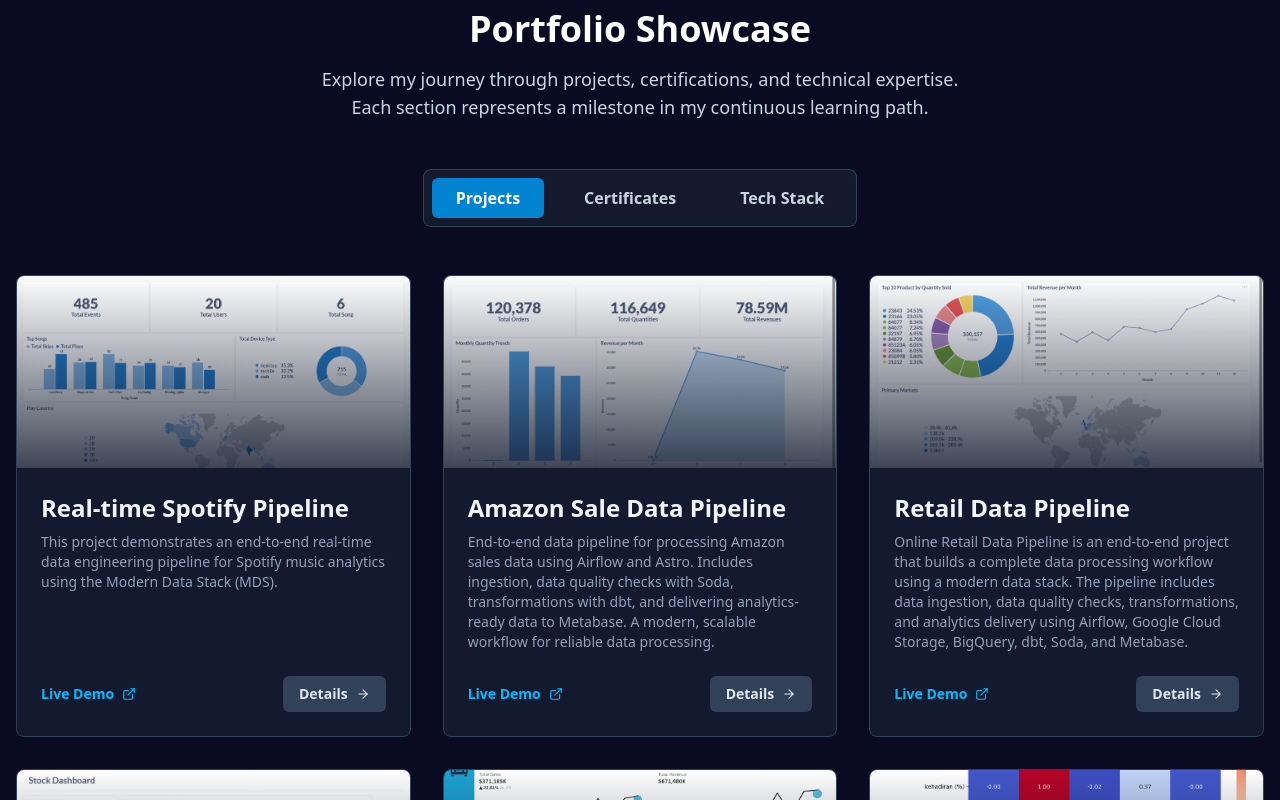
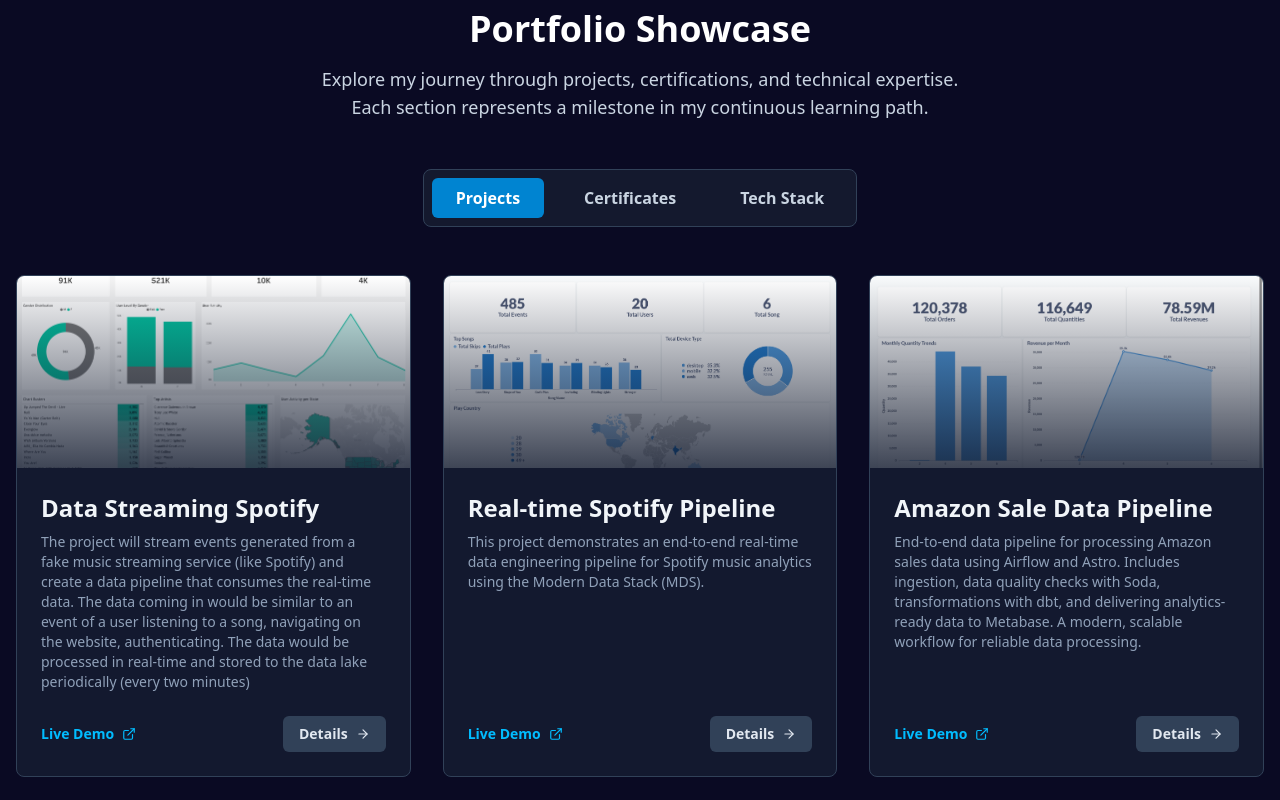
Before and after one commit to dikcoding/my-portofolio, a React (Vite) app: page / in a window 1280 px wide. Shown: the part 3390-4190 px from the top of the page. Built offline with nearby package versions, Linux system fonts and the light colour scheme.

Commit message:
feat: add project new

```diff
--- a/src/components/About.jsx
+++ b/src/components/About.jsx
@@ -11,7 +11,7 @@
   const stats = [
     {
       icon: <FaCode size={20} className="text-slate-400" />,
-      number: 14,
+      number: 15,
       title: "TOTAL PROJECTS",
       subtitle: "Innovative web solutions crafted",
     },
--- a/src/components/Portofolio.jsx
+++ b/src/components/Portofolio.jsx
@@ -31,6 +31,14 @@
 import { MdDashboard } from "react-icons/md";
 
 const projects = [
+  {
+    id: "streamify",
+    title: "Data Streaming Spotify",
+    description:
+      "The project will stream events generated from a fake music streaming service (like Spotify) and create a data pipeline that consumes the real-time data. The data coming in would be similar to an event of a user listening to a song, navigating on the website, authenticating. The data would be processed in real-time and stored to the data lake periodically (every two minutes)",
+    imageUrl: "/dshboard-spotify.png",
+    liveDemoUrl: "https://github.com/dikcoding/stream_data",
+  },
   {
     id: "realtime_spotify",
     title: "Real-time Spotify Pipeline",
--- a/src/components/pages/DetailProject.jsx
+++ b/src/components/pages/DetailProject.jsx
@@ -2,6 +2,39 @@
 import { useParams, useNavigate, Link } from "react-router-dom";
 
 const allProjectsData = {
+  streamify: {
+    title: "Data Streaming Spotify",
+    description:
+      "The project will stream events generated from a fake music streaming service (like Spotify) and create a data pipeline that consumes the real-time data. The data coming in would be similar to an event of a user listening to a song, navigating on the website, authenticating. The data would be processed in real-time and stored to the data lake periodically (every two minutes)",
+    techCount: 10,
+    featureCount: 10,
+    technologies: [
+      "Google Cloud Platform (GCP)",
+      "Terraform (Infrastructure as Code)",
+      "Docker & Docker Compose (Containerization)",
+      "Apache Kafka & Spark Streaming (Stream Processing)",
+      "Apache Airflow (Orchestration)",
+      "dbt (Data Transformation)",
+      "Google Cloud Storage (Data Lake)",
+      "BigQuery (Cloud Data Warehouse)",
+      "Google Data Studio (Data Visualization)",
+      "Python (Programming Language)",
+    ],
+    keyFeatures: [
+      "Simulates real-time music streaming events (song plays, navigation, authentication) from a fake streaming service.",
+      "Streams event data continuously to build a real-time data ingestion pipeline.",
+      "Processes streaming events in real-time before landing them into the Data Lake every two minutes.",
+      "Stores raw event data in the Data Lake for scalable and reliable storage.",
+      "Implements hourly batch processing jobs to transform raw data into structured analytical tables.",
+      "Applies transformation logic to create curated datasets for reporting and dashboard consumption.",
+      "Generates analytics on key metrics such as popular songs, active users, and user demographics.",
+      "Supports dashboard-ready data models for interactive analytics and business insights.",
+    ],
+    liveDemoUrl:
+      "https://public.tableau.com/app/profile/andika.fadilla.siagian/viz/dashboard_17714937104620/DashboardSpotify",
+    githubUrl: "https://github.com/dikcoding/stream_data",
+    imageUrl: "/dshboard-spotify.png",
+  },
   realtime_spotify: {
     title: "Real-time Spotify Pipeline",
     description:
```
Also changed, not shown: public/dshboard-spotify.png (added).
